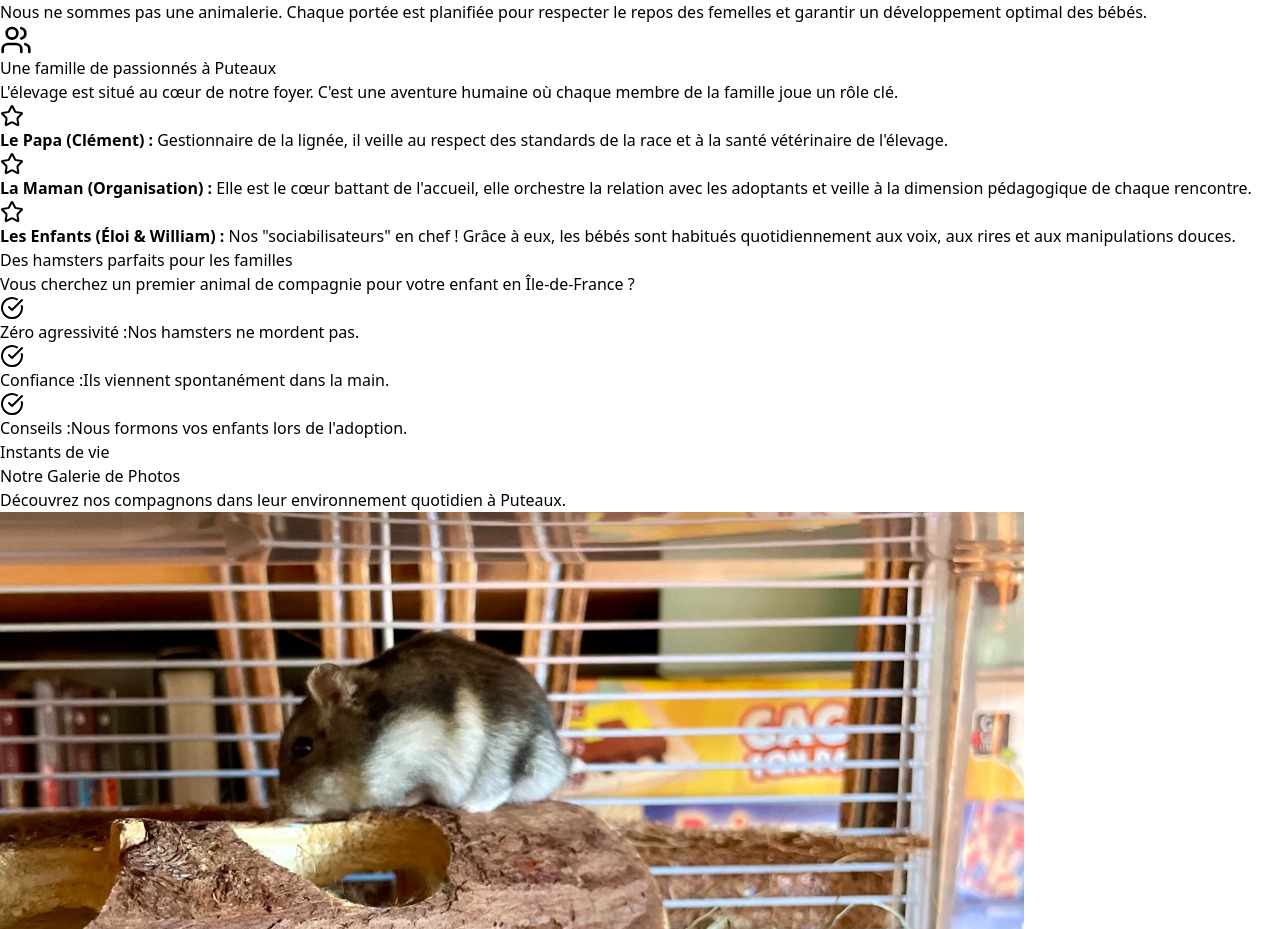
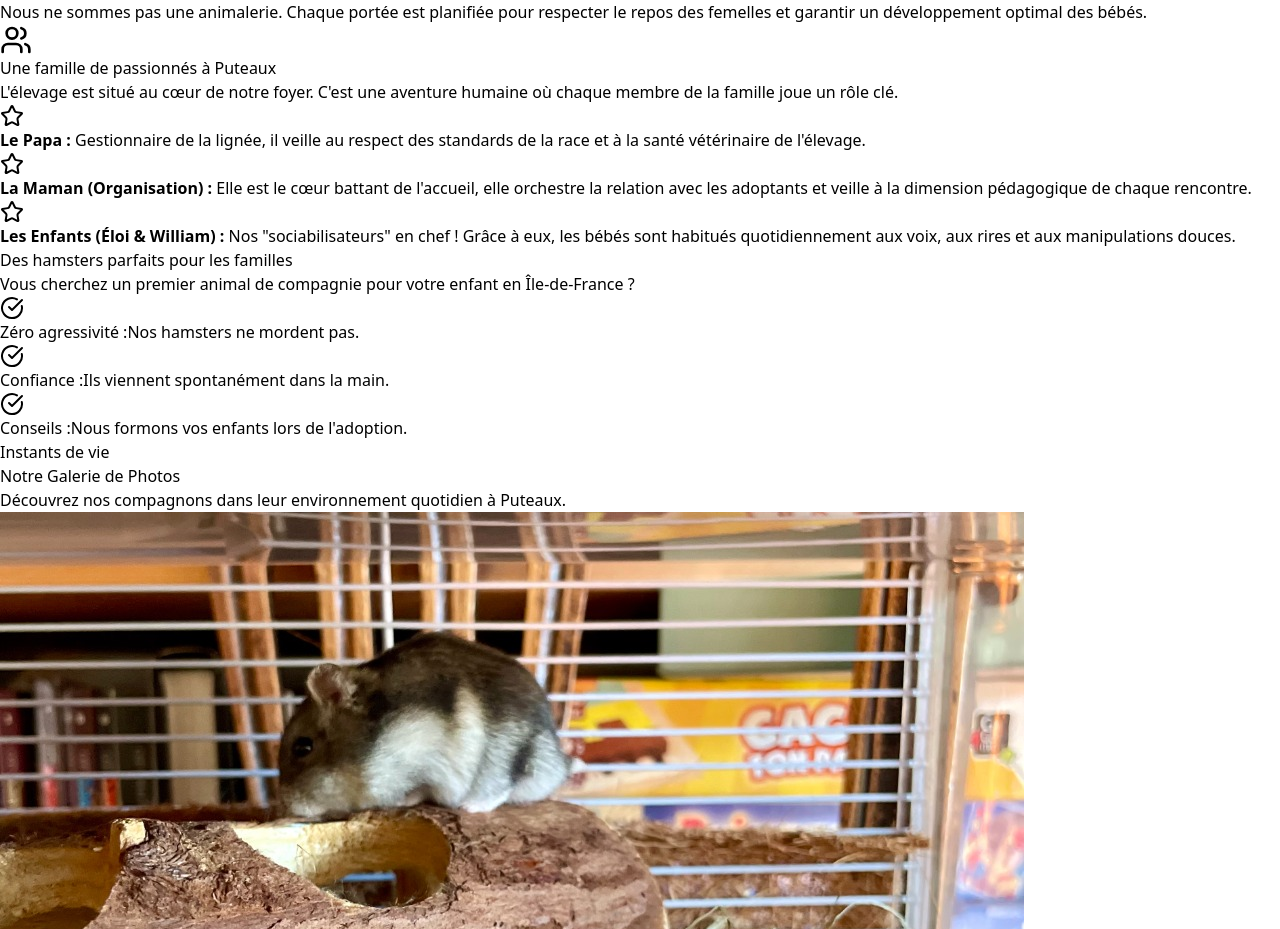
Before and after one commit to clementdharcourt-WAC/hamster-russe, a React (Vite) app: page / in a window 1280 px wide. Shown: the part 1268-2197 px from the top of the page. Built offline with nearby package versions, Linux system fonts and the light colour scheme.

Commit message:
Suppression du prénom Clément

```diff
--- a/src/App.jsx
+++ b/src/App.jsx
@@ -508,7 +508,7 @@ const Website = () => {
                 <div className="flex items-start">
                   <Star className="flex-shrink-0 h-6 w-6 text-amber-300 mt-1" />
                   <p className="ml-3 text-base">
-                    <strong>Le Papa (Clément) :</strong> Gestionnaire de la lignée, il veille au respect des standards de la race et à la santé vétérinaire de l'élevage.
+                    <strong>Le Papa :</strong> Gestionnaire de la lignée, il veille au respect des standards de la race et à la santé vétérinaire de l'élevage.
                   </p>
                 </div>
                 <div className="flex items-start">
```
